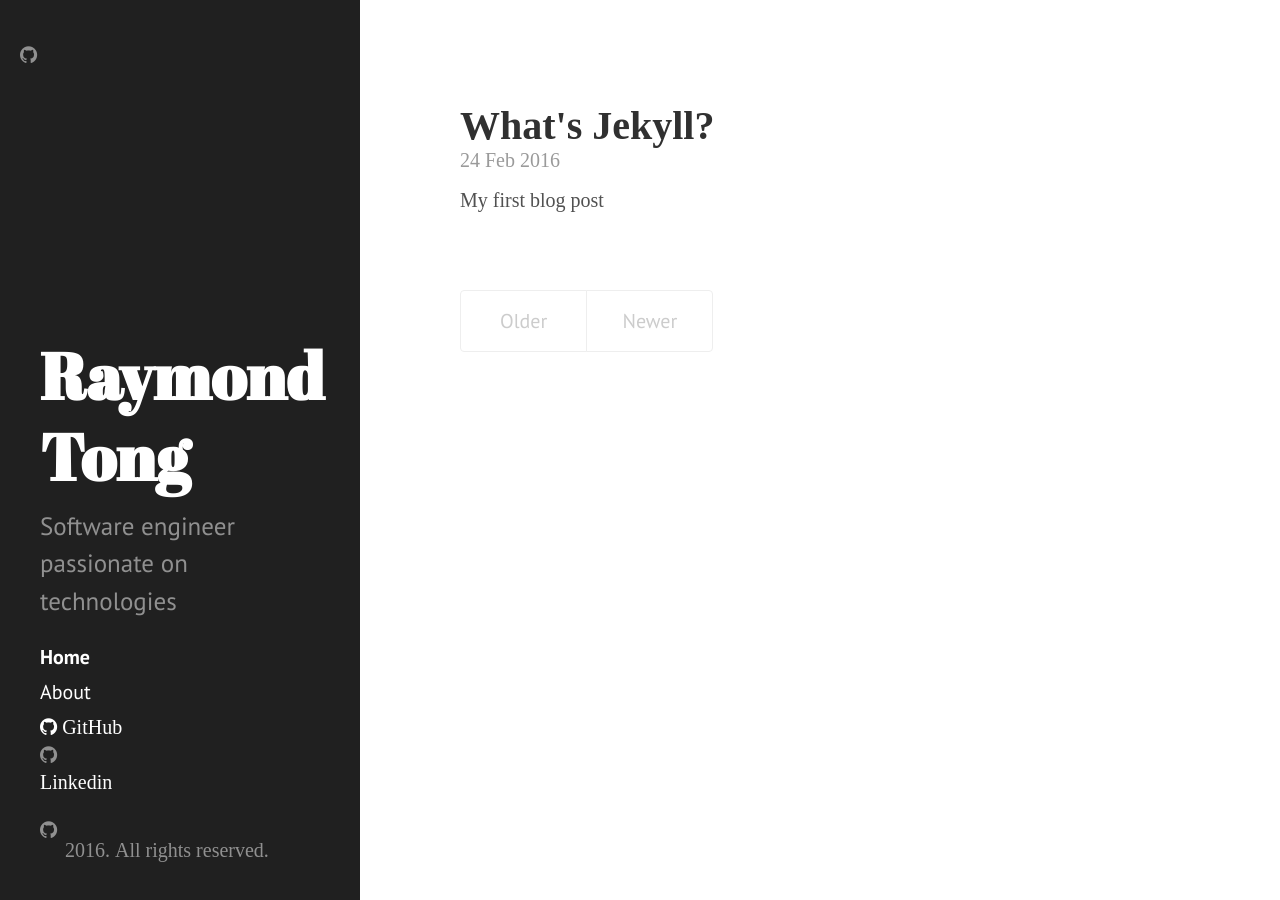
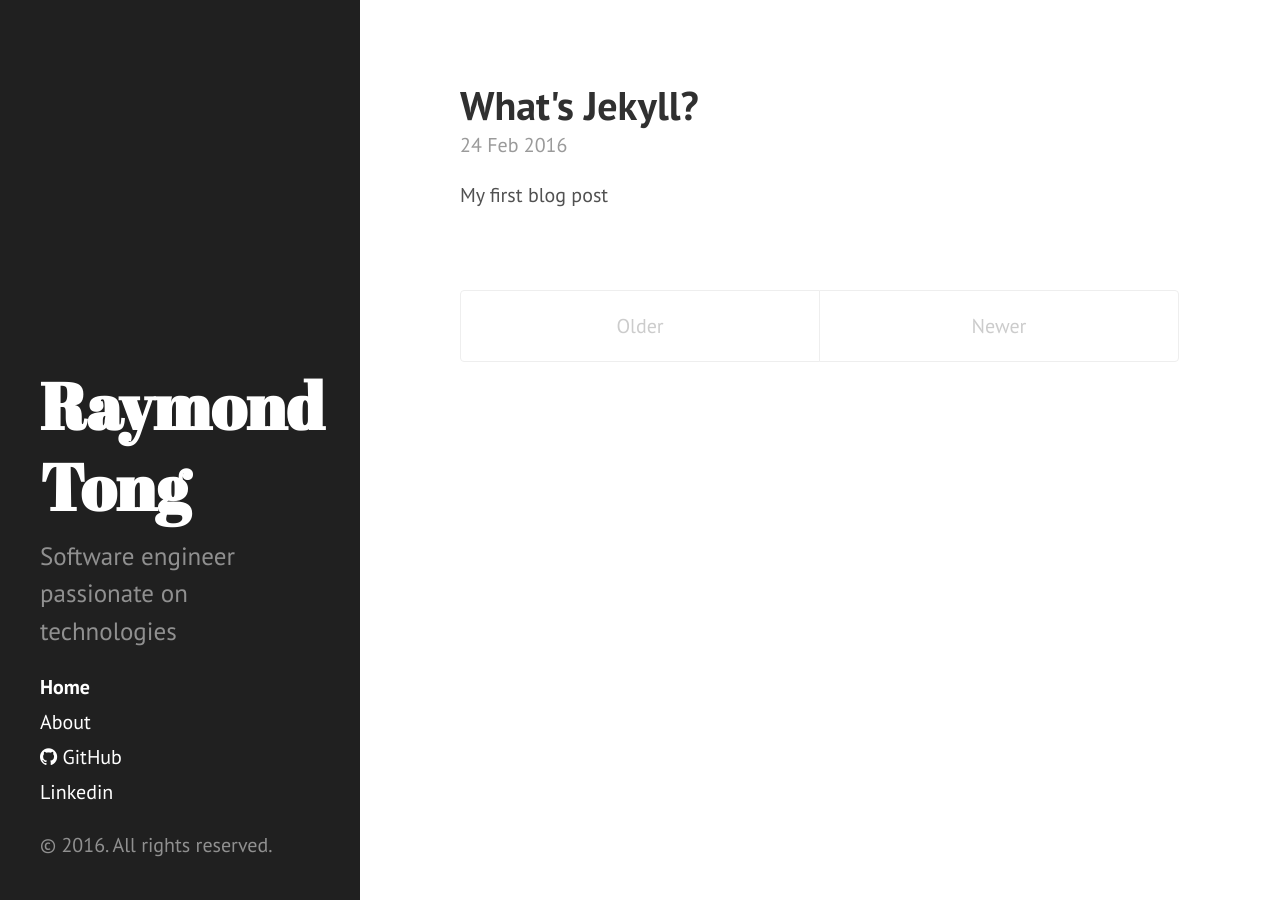
Before and after one commit to raytong82/raytong8, a Jekyll site: the page built from index.html, in a window 1280 px wide. Built offline with Jekyll 4.4.1, drawn with Linux system fonts in a browser that asks for light colours; nearby versions of some CDN libraries; Markdown is read by kramdown in place of the engine named in the settings; the list of posts is cut into pages by our own code.

Commit message:
update config

```diff
--- a/_includes/sidebar.html
+++ b/_includes/sidebar.html
@@ -23,8 +23,8 @@
         {% endif %}
       {% endfor %}
 
-      {% if site.github != null %}<a class="sidebar-nav-item" href="http://github.com/{{ site.github }}"><i class="fa fa-github"/> GitHub</a>{% endif %}
-      {% if site.github != null %}<a class="sidebar-nav-item" href="http://www.linkedin.com/in/{{ site.linkedin }}"<i class="fa fa-linkedin-square"/> Linkedin</a>{% endif %}
+      {% if site.github != null %}<a class="sidebar-nav-item" href="http://github.com/{{ site.github }}"><i class="fa fa-github"></i> GitHub</a>{% endif %}
+      {% if site.github != null %}<a class="sidebar-nav-item" href="http://www.linkedin.com/in/{{ site.linkedin }}"<i class="fa fa-linkedin-square"></i> Linkedin</a>{% endif %}
     </nav>
 
     <p>&copy; {{ site.time | date: '%Y' }}. All rights reserved.</p>
```
